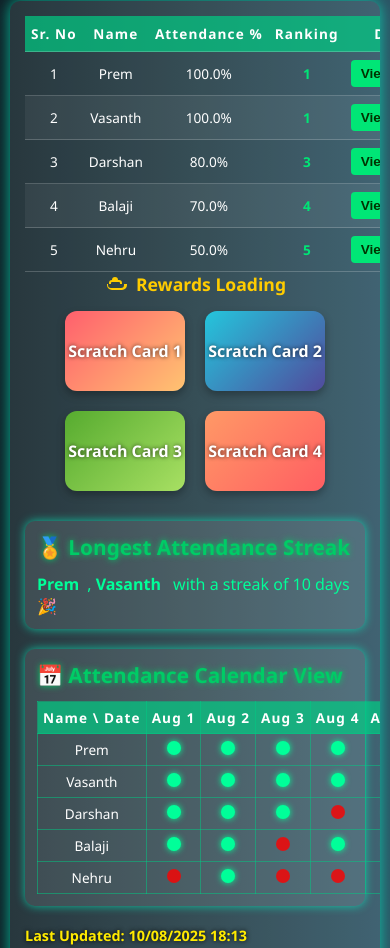
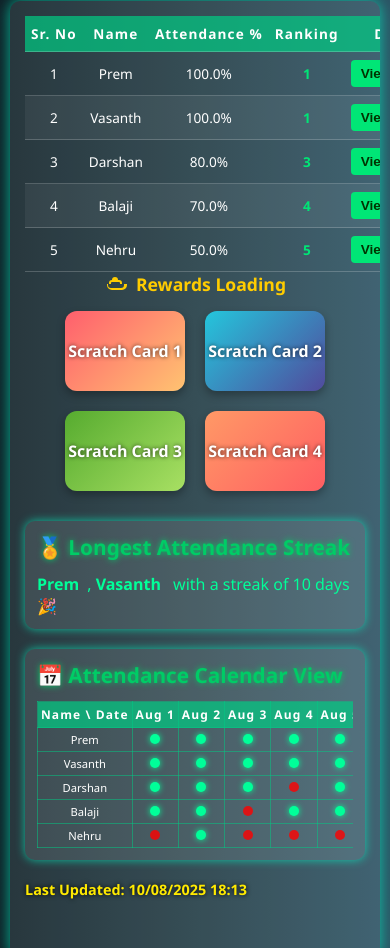
Before and after one commit to PremSKhub/Badminton-attendance-august, a plain HTML site: page index.html in a window 390 px wide. Shown: the part 149-1097 px from the top of the page. Drawn offline with Linux system fonts and the light colour scheme.

Commit message:
Update index.html

```diff
--- a/index.html
+++ b/index.html
@@ -297,6 +297,31 @@
       pointer-events: none;
       color: #000;
     }
+
+    /* New: scroll wrapper for calendar */
+    .calendar-wrapper {
+      width: 100%;
+      overflow-x: auto;
+      -webkit-overflow-scrolling: touch;
+    }
+
+    /* Mobile tweaks for calendar */
+    @media (max-width: 600px) {
+      .calendar th, .calendar td {
+        padding: 4px 3px !important;
+        font-size: 0.7rem !important;
+      }
+
+      .attendance-dot {
+        width: 10px !important;
+        height: 10px !important;
+        margin: 0 1px !important;
+      }
+
+      .calendar th {
+        font-size: 0.75rem !important;
+      }
+    }
   </style>
 </head>
 
@@ -341,7 +366,9 @@
 
     <div class="extra-info">
       <h2>📅 Attendance Calendar View</h2>
-      <table class="calendar" id="calendar"></table>
+      <div class="calendar-wrapper">
+        <table class="calendar" id="calendar"></table>
+      </div>
     </div>
 
     <div class="last-updated" id="lastUpdated"></div>
@@ -460,7 +487,6 @@
 
     // Calculate longest streak for each friend
     function getLongestStreak(dates) {
-      // Convert dates strings to a sorted array of day numbers (e.g. "Aug 3" -> 3)
       const dayNums = dates
         .map(d => parseInt(d.split(' ')[1]))
         .sort((a, b) => a - b);
@@ -496,7 +522,7 @@
       }
     });
 
-    // Show longest streak info with each name in a span for styling
+    // Show longest streak info
     const longestStreakDiv = document.getElementById("longest-streak");
     if (maxStreak > 1) {
       longestStreakDiv.innerHTML = `${maxStreakFriends.map(name => `<span style="color:#00ff99; font-weight:bold; margin-right:8px;">${name}</span>`).join(", ")} with a streak of ${maxStreak} days 🎉`;
@@ -505,8 +531,7 @@
     }
 
     // Calendar View Rendering
-    // Dates sorted ascending
-    const sortedDates = Object.keys(attendanceData).sort((a,b)=>{
+    const sortedDates = Object.keys(attendanceData).sort((a, b) => {
       return parseInt(a.split(' ')[1]) - parseInt(b.split(' ')[1]);
     });
 
```
